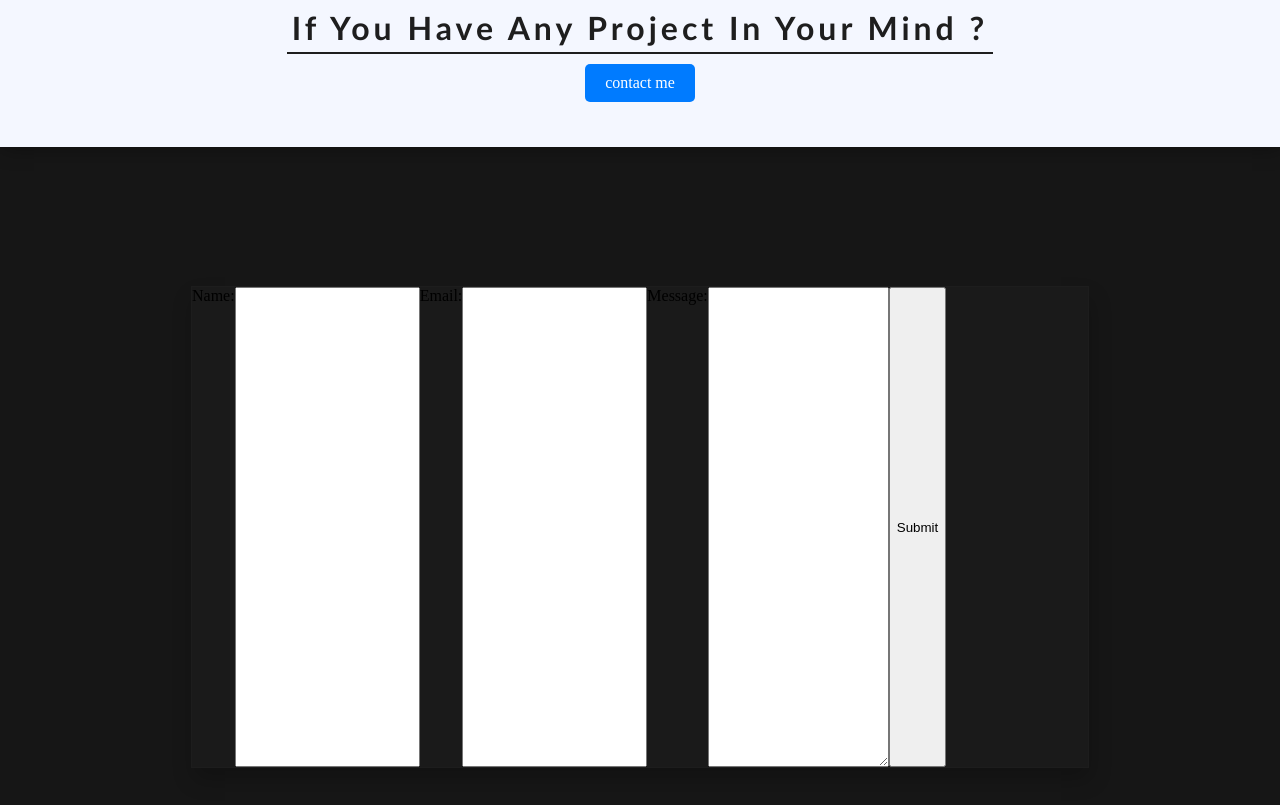
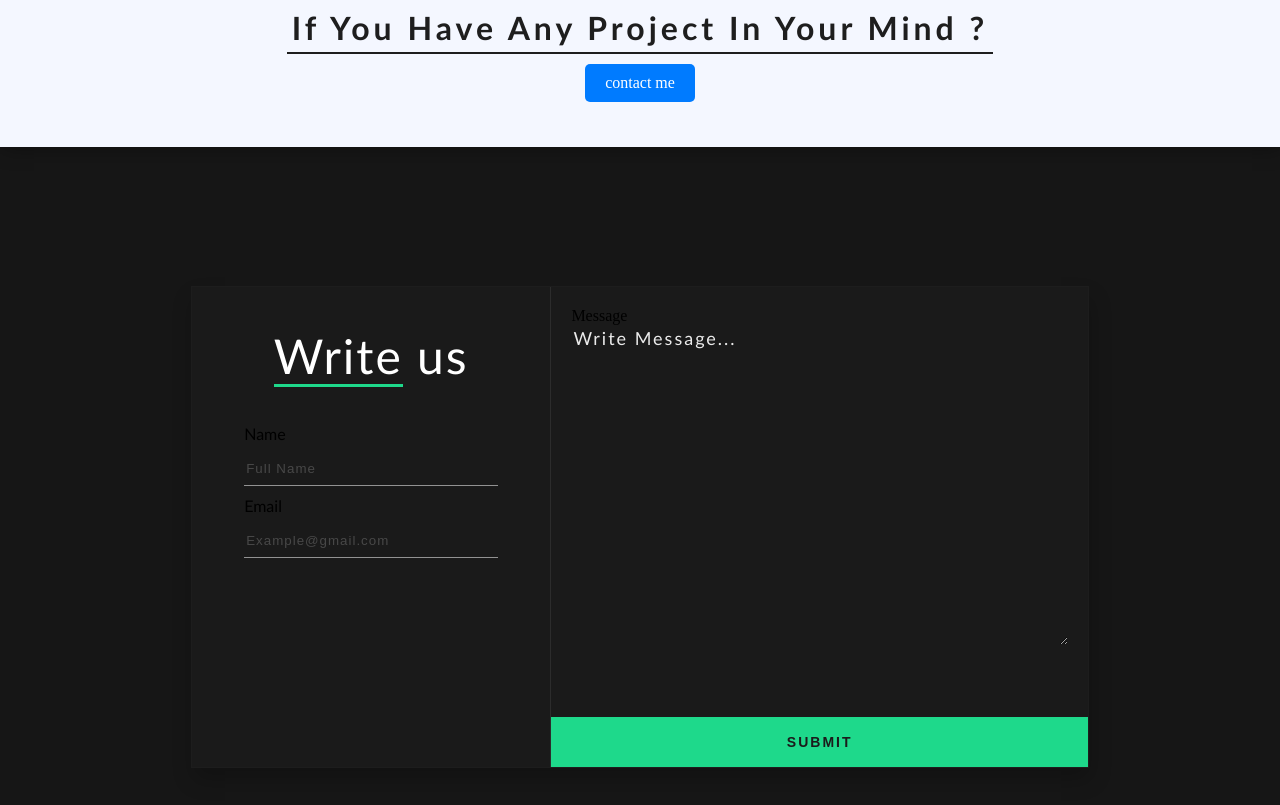
Before and after one commit to Srinivasan-001/srini_protfolio, a plain HTML site: page index.html in a window 1280 px wide. Shown: the part 3211-4016 px from the top of the page. Drawn offline with Linux system fonts and the light colour scheme.

Commit message:
Update index.html

```diff
--- a/index.html
+++ b/index.html
@@ -169,23 +169,36 @@
 	</section>
 	<!--contact-form------------------->
 	<section id="contact-form">
-		<form action="mailto:srinibai2005@gmail.com" method="post" enctype="text/plain">
-		<!--left--------------------------------------->
-		<form action="mailto:srinibai2005@gmail.com" method="post" enctype="text/plain">
-		<!--left--------------------------------------->
-		<label for="name">Name:</label>
-    <input type="text" id="name" name="name" required>
+    <form action="mailto:usermail@gmail.com" method="post" enctype="text/plain">
+        <!-- Left Side -->
+        <div class="contact-left">
+            <h1 class="c-l-heading">
+                <font style="border-bottom: 3px solid #1ED98B;">Write</font> us
+            </h1>
+            <!-- Name Field -->
+            <div class="f-name">
+                <label for="name">Name</label>
+                <input type="text" id="name" name="name" placeholder="Full Name" required />
+            </div>
+            <!-- Email Field -->
+            <div class="f-email">
+                <label for="email">Email</label>
+                <input type="email" id="email" name="email" placeholder="Example@gmail.com" required />
+            </div>
+        </div>
+        <!-- Right Side -->
+        <div class="contact-right">
+            <!-- Message Field -->
+            <div class="message">
+                <label for="message">Message</label>
+                <textarea id="message" name="message" rows="5" cols="20" placeholder="Write Message..." required></textarea>
+            </div>
+            <!-- Submit Button -->
+            <button type="submit">Submit</button>
+        </div>
+    </form>
+</section>
 
-    <label for="email">Email:</label>
-    <input type="email" id="email" name="email" required>
-
-    <label for="message">Message:</label>
-    <textarea id="message" name="message" required></textarea>
-
-    <button type="submit">Submit</button>
-</form>
-
-		</section>
 
 	<script type="text/javascript" src="js/JQuery3.3.1.js"></script>
 	<script type="text/javascript">
```
